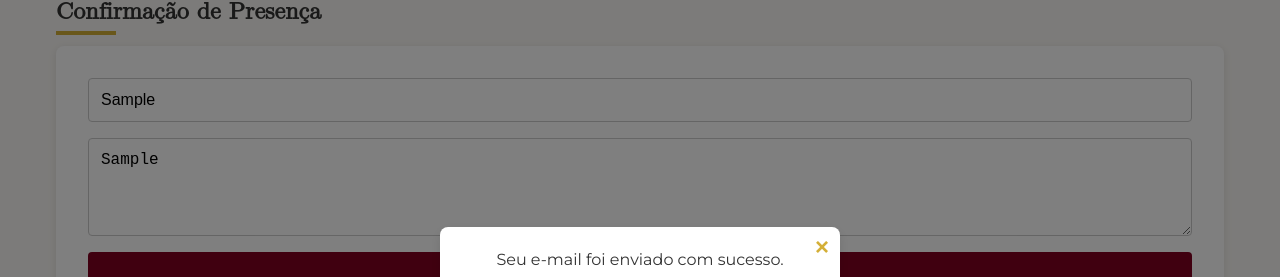
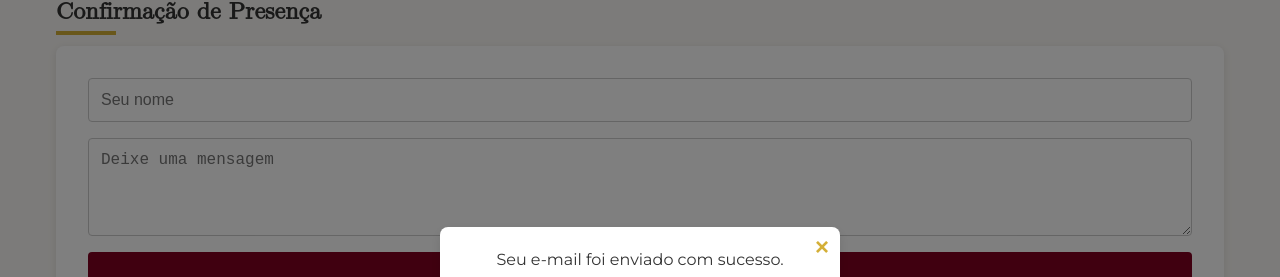
Before and after one commit to RenatoSousaA/casamento_adrianorafa, a plain HTML site: page index.html in a window 1280 px wide. Both pictures are taken after typing "Sample", "Sample" into the empty fields and a click on the button "Confirmar Presença". Shown: the part 666-943 px from the top of the page. Drawn offline with nearby package versions, Linux system fonts and the light colour scheme.

Commit message:
fix: Adicionar IDs aos campos de entrada e limpar valores após envio do formulário

```diff
--- a/index.html
+++ b/index.html
@@ -60,8 +60,9 @@
     <section id="confirmacao">
       <h2>Confirmação de Presença</h2>
       <form onsubmit="enviarFormulario(event)">
-        <input type="text" name="nome" placeholder="Seu nome" required />
+        <input type="text" id="nome" name="nome" placeholder="Seu nome" required />
         <textarea
+          id="mensagem"
           name="mensagem"
           rows="4"
           placeholder="Deixe uma mensagem"
--- a/script.js
+++ b/script.js
@@ -535,6 +535,9 @@ function enviarFormulario(event) {
 
   document.getElementById("confirmationModal").style.display = "flex";
 
+  event.target.nome.value = "";
+  event.target.mensagem.value = "";
+
   emailjs.send(serviceID, templateID, {
     title: "Confirmação de presença - " + templateParams.to_name,
     name: templateParams.to_name,
```
